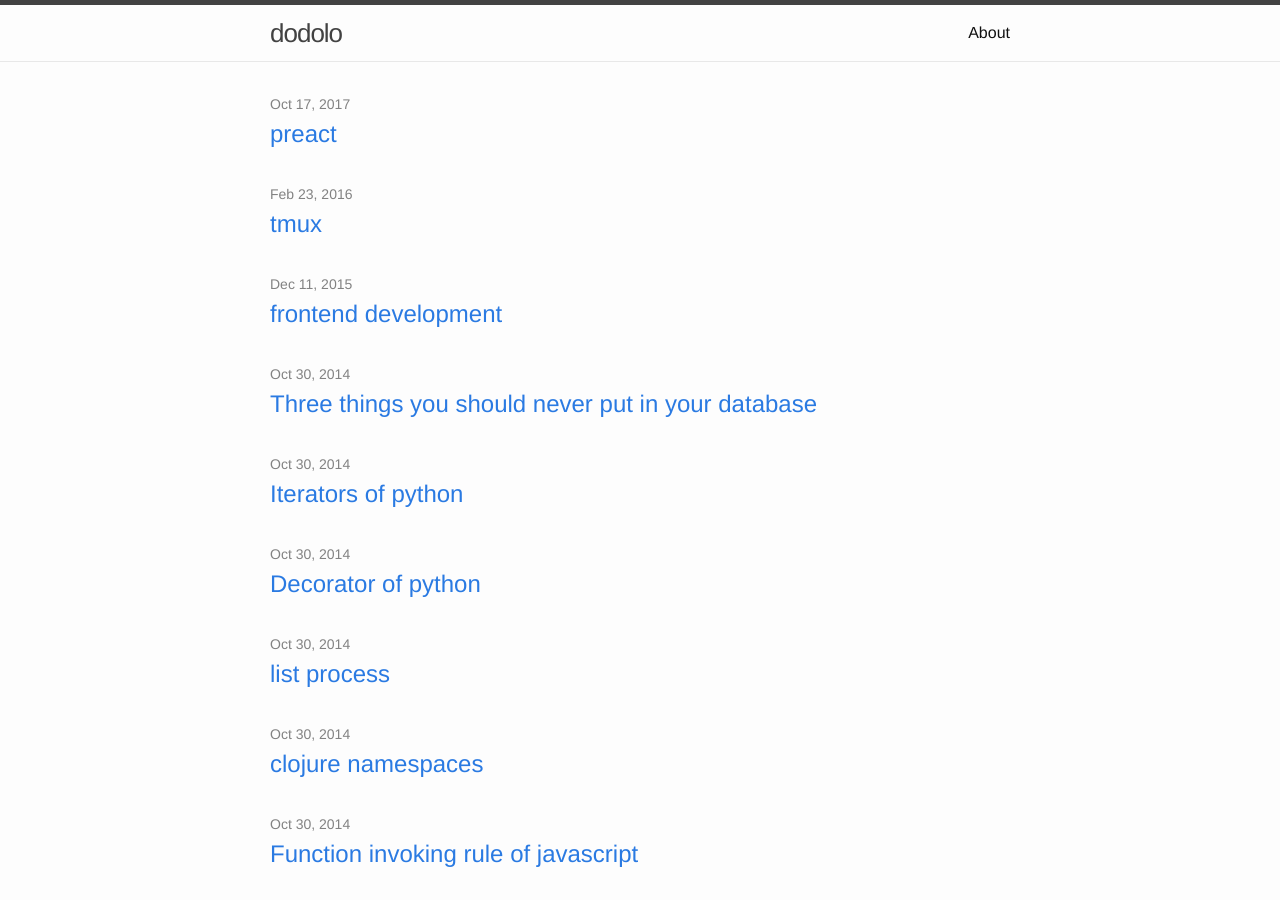
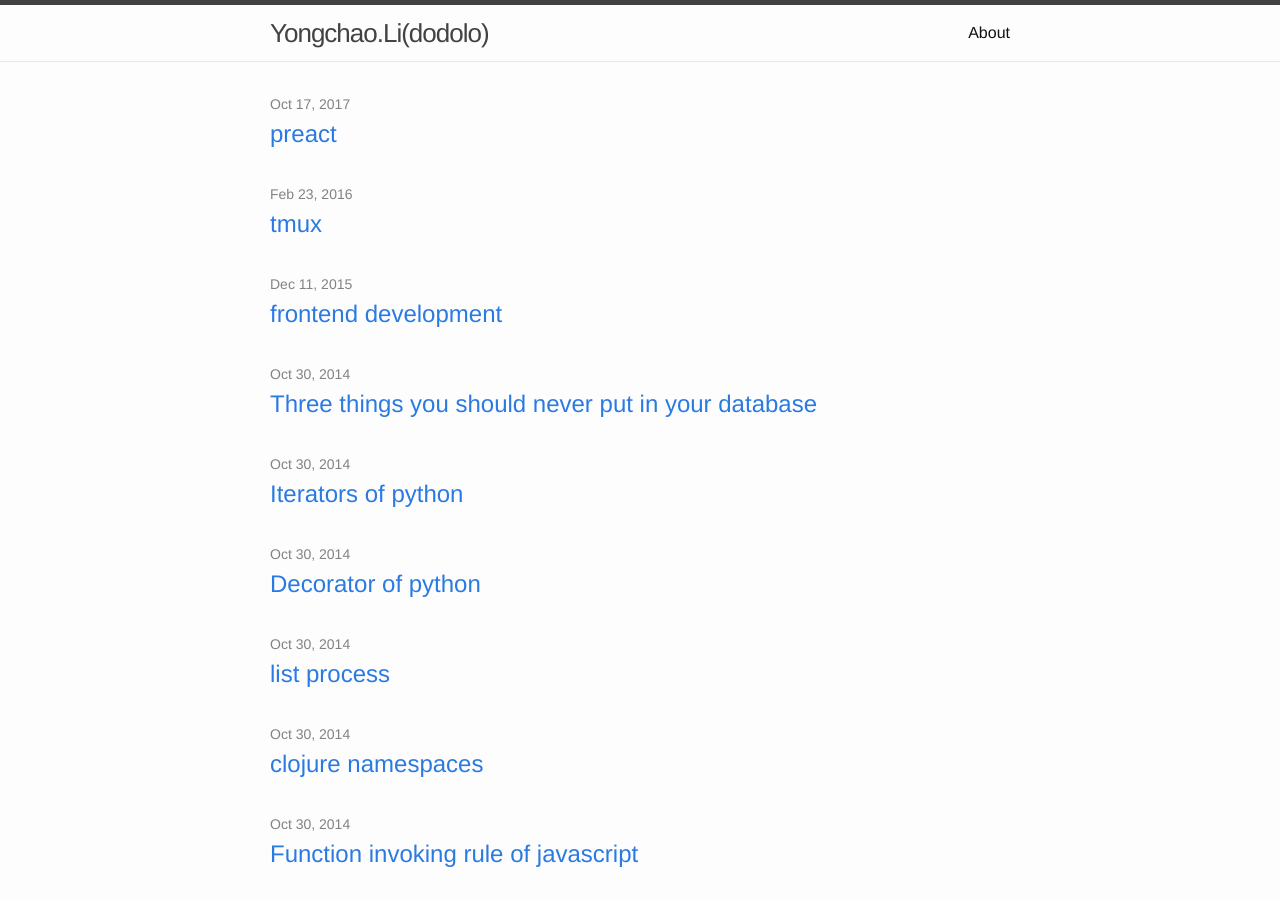
Before and after one commit to linychuo/my-blog, a Jekyll site: the page built from index.html, in a window 1280 px wide and 900 px high. Built offline with Jekyll 4.4.1, drawn with Linux system fonts in a browser that asks for light colours; some of the changed text lies outside the part shown.

Commit message:
modify blog name

```diff
--- a/_config.yml
+++ b/_config.yml
@@ -1,5 +1,5 @@
 # Site settings
-title: dodolo
+title: Yongchao.Li(dodolo)
 email: linychuo@gmail.com
 description: > # this means to ignore newlines until "baseurl:"
   ...
```
